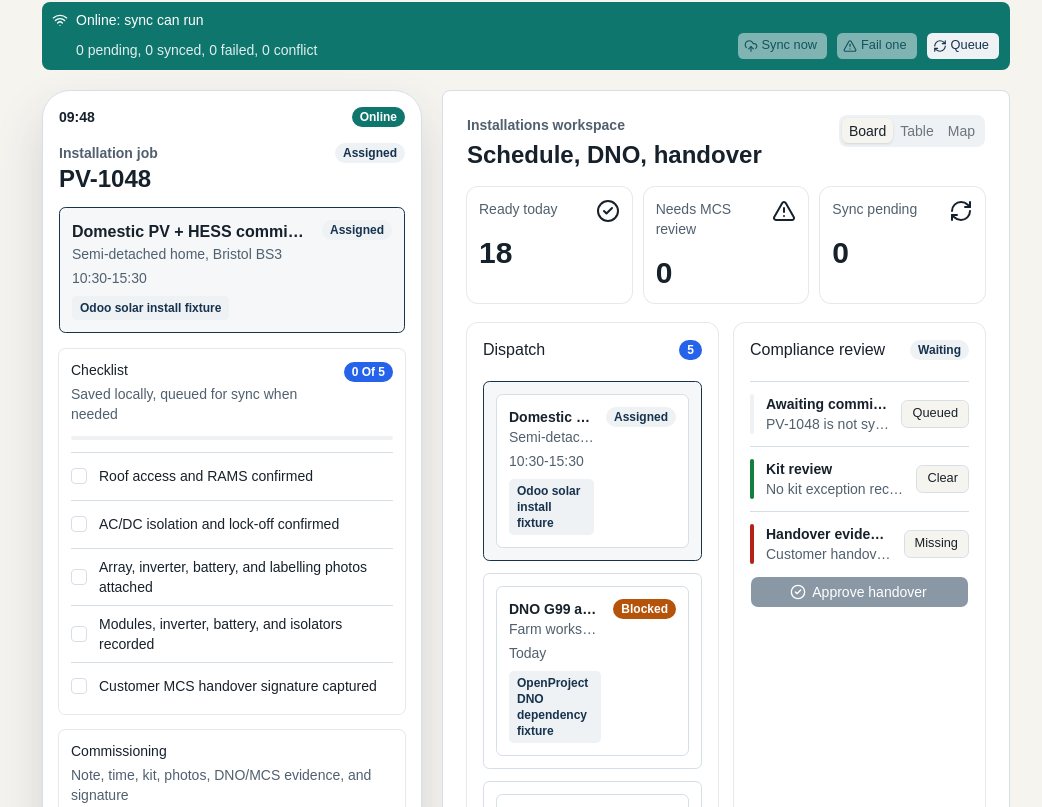
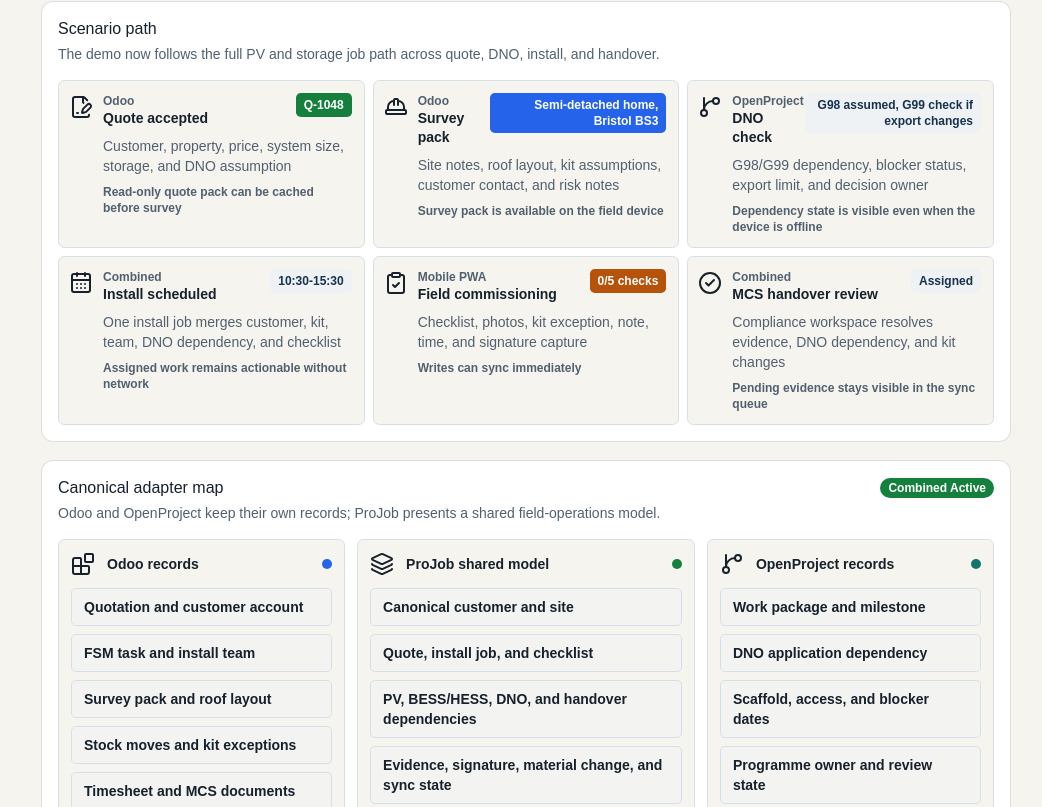
Before and after one commit to ajdench/ProJob-Wiki, a React (Vite) app in the folder experiments/projob-ui-spike/: page / in a window 1280 px wide. Shown: the part 853-1660 px from the top of the page, without its empty margins (238-1280 px from the left). Built offline with nearby package versions, Linux system fonts and the light colour scheme.

Commit message:
Add scenario path and adapter map

```diff
--- a/experiments/projob-ui-spike/src/App.tsx
+++ b/experiments/projob-ui-spike/src/App.tsx
@@ -373,6 +373,10 @@
 
           <QuoteWorkflow fieldJob={fieldJob} onConvertQuote={convertQuoteToJob} quote={quote} />
 
+          <ScenarioPath fieldJob={fieldJob} offlineMode={offlineMode} quote={quote} />
+
+          <AdapterMap sourceMode={sourceMode} />
+
           <SyncBanner
             offlineMode={offlineMode}
             queue={queue}
@@ -569,6 +573,230 @@
   )
 }
 
+function ScenarioPath({
+  fieldJob,
+  offlineMode,
+  quote,
+}: {
+  fieldJob: FieldJob
+  offlineMode: boolean
+  quote: QuoteRecord
+}) {
+  const quoteConverted = quote.status === 'Converted'
+  const commissioned =
+    fieldJob.status === 'Completed offline' || fieldJob.status === 'Ready for review' || fieldJob.status === 'Approved'
+  const approved = fieldJob.status === 'Approved'
+  const steps: Array<{
+    label: string
+    source: string
+    record: string
+    ui: string
+    offline: string
+    icon: LucideIcon
+    tone: StatusTone
+  }> = [
+    {
+      label: 'Quote accepted',
+      source: quote.source.includes('OpenProject') ? 'OpenProject' : 'Odoo',
+      record: quote.id,
+      ui: 'Customer, property, price, system size, storage, and DNO assumption',
+      offline: 'Read-only quote pack can be cached before survey',
+      icon: FileSignature,
+      tone: 'success',
+    },
+    {
+      label: 'Survey pack',
+      source: 'Odoo',
+      record: quote.site,
+      ui: 'Site notes, roof layout, kit assumptions, customer contact, and risk notes',
+      offline: 'Survey pack is available on the field device',
+      icon: HardHat,
+      tone: quoteConverted ? 'success' : 'info',
+    },
+    {
+      label: 'DNO check',
+      source: 'OpenProject',
+      record: quote.dno,
+      ui: 'G98/G99 dependency, blocker status, export limit, and decision owner',
+      offline: 'Dependency state is visible even when the device is offline',
+      icon: GitBranch,
+      tone: quoteConverted ? 'sync' : 'neutral',
+    },
+    {
+      label: 'Install scheduled',
+      source: 'Combined',
+      record: fieldJob.window,
+      ui: 'One install job merges customer, kit, team, DNO dependency, and checklist',
+      offline: 'Assigned work remains actionable without network',
+      icon: CalendarDays,
+      tone: fieldJob.status === 'Assigned' ? 'neutral' : 'sync',
+    },
+    {
+      label: 'Field commissioning',
+      source: 'Mobile PWA',
+      record: `${fieldJob.checklist.filter((row) => row.checked).length}/${fieldJob.checklist.length} checks`,
+      ui: 'Checklist, photos, kit exception, note, time, and signature capture',
+      offline: offlineMode ? 'Writes queue locally until sync can run' : 'Writes can sync immediately',
+      icon: ClipboardCheck,
+      tone: commissioned ? 'success' : 'warning',
+    },
+    {
+      label: 'MCS handover review',
+      source: 'Combined',
+      record: fieldJob.status,
+      ui: 'Compliance workspace resolves evidence, DNO dependency, and kit changes',
+      offline: 'Pending evidence stays visible in the sync queue',
+      icon: CheckCircle2,
+      tone: approved ? 'success' : commissioned ? 'info' : 'neutral',
+    },
+  ]
+
+  return (
+    <Card className="mb-5">
+      <CardHeader>
+        <CardTitle>Scenario path</CardTitle>
+        <CardDescription>
+          The demo now follows the full PV and storage job path across quote, DNO, install, and handover.
+        </CardDescription>
+      </CardHeader>
+      <CardContent className="grid gap-2 md:grid-cols-2 xl:grid-cols-3">
+        {steps.map((step) => (
+          <ScenarioStep key={step.label} step={step} />
+        ))}
+      </CardContent>
+    </Card>
+  )
+}
+
+function ScenarioStep({
+  step,
+}: {
+  step: {
+    label: string
+    source: string
+    record: string
+    ui: string
+    offline: string
+    icon: LucideIcon
+    tone: StatusTone
+  }
+}) {
+  const Icon = step.icon
+
+  return (
+    <div className="grid min-w-0 grid-cols-[1.25rem_minmax(0,1fr)] gap-x-3 gap-y-2 rounded-md border bg-background p-3">
+      <Icon aria-hidden="true" className="mt-0.5 justify-self-center" />
+      <div className="min-w-0">
+        <div className="grid min-w-0 gap-2 sm:grid-cols-[minmax(0,1fr)_auto] sm:items-start">
+          <div className="min-w-0">
+            <span className="block text-xs font-bold text-muted-foreground">{step.source}</span>
+            <strong className="block text-sm leading-snug break-words">{step.label}</strong>
+          </div>
+          <span
+            className={cn(
+              'max-w-full rounded-sm px-2 py-1 text-xs font-bold break-words sm:max-w-44 sm:justify-self-end sm:text-right',
+              statusBadgeClass(step.tone),
+            )}
+          >
+            {step.record}
+          </span>
+        </div>
+        <span className="mt-2 block text-sm text-muted-foreground break-words">{step.ui}</span>
+        <span className="mt-2 block text-xs font-semibold text-muted-foreground break-words">{step.offline}</span>
+      </div>
+    </div>
+  )
+}
+
+function AdapterMap({ sourceMode }: { sourceMode: DemoSourceMode }) {
+  const sourceLabel = sourceOptions.find((option) => option.value === sourceMode)?.label ?? sourceMode
+
+  return (
+    <Card className="mb-5" id="resources">
+      <CardHeader>
+        <CardTitle>Canonical adapter map</CardTitle>
+        <CardDescription>
+          Odoo and OpenProject keep their own records; ProJob presents a shared field-operations model.
+        </CardDescription>
+        <CardAction>
+          <StatusChip tone={sourceMode === 'combined' ? 'success' : 'info'}>
+            {sourceMode === 'combined' ? 'Combined active' : `${sourceLabel} view`}
+          </StatusChip>
+        </CardAction>
+      </CardHeader>
+      <CardContent className="grid items-start gap-3 xl:grid-cols-[minmax(220px,0.85fr)_minmax(260px,1fr)_minmax(220px,0.85fr)]">
+        <AdapterColumn
+          icon={Blocks}
+          items={[
+            'Quotation and customer account',
+            'FSM task and install team',
+            'Survey pack and roof layout',
+            'Stock moves and kit exceptions',
+            'Timesheet and MCS documents',
+          ]}
+          label="Odoo records"
+          tone={sourceMode === 'openproject' ? 'neutral' : 'info'}
+        />
+        <AdapterColumn
+          icon={Layers3}
+          items={[
+            'Canonical customer and site',
+            'Quote, install job, and checklist',
+            'PV, BESS/HESS, DNO, and handover dependencies',
+            'Evidence, signature, material change, and sync state',
+            'One mobile and desktop UI vocabulary',
+          ]}
+          label="ProJob shared model"
+          tone="success"
+        />
+        <AdapterColumn
+          icon={GitBranch}
+          items={[
+            'Work package and milestone',
+            'DNO application dependency',
+            'Scaffold, access, and blocker dates',
+            'Programme owner and review state',
+            'Handover milestone and exceptions',
+          ]}
+          label="OpenProject records"
+          tone={sourceMode === 'odoo' ? 'neutral' : 'sync'}
+        />
+      </CardContent>
+    </Card>
+  )
+}
+
+function AdapterColumn({
+  icon: Icon,
+  items,
+  label,
+  tone,
+}: {
+  icon: LucideIcon
+  items: string[]
+  label: string
+  tone: StatusTone
+}) {
+  return (
+    <div className="grid min-w-0 gap-3 rounded-md border bg-background p-3">
+      <div className="flex items-center justify-between gap-3">
+        <div className="flex min-w-0 items-center gap-3">
+          <Icon aria-hidden="true" className="shrink-0" />
+          <strong className="block break-words">{label}</strong>
+        </div>
+        <span className={cn('size-2.5 shrink-0 rounded-full', statusRailClass(tone))} aria-hidden="true" />
+      </div>
+      <div className="grid gap-2">
+        {items.map((item) => (
+          <div className="rounded-sm border bg-muted/40 px-3 py-2 text-sm font-semibold break-words" key={item}>
+            {item}
+          </div>
+        ))}
+      </div>
+    </div>
+  )
+}
+
 function Sidebar({
   offlineMode,
   queueCounts,
@@ -640,6 +868,7 @@
         'mb-5 border-0 pb-2.5 text-white',
         offlineMode ? 'bg-[var(--projob-warning)]' : 'bg-[var(--projob-sync)]',
       )}
+      id="sync-queue"
     >
       {offlineMode ? <WifiOff /> : <Wifi />}
       <AlertTitle>{offlineMode ? 'Offline mode: writes are staying local' : 'Online: sync can run'}</AlertTitle>
@@ -831,7 +1060,7 @@
   onSelectJob: (id: string) => void
 }) {
   return (
-    <section aria-label="Office desktop prototype" className="min-w-0 rounded-lg border bg-card p-4 lg:p-6">
+    <section aria-label="Office desktop prototype" className="min-w-0 rounded-lg border bg-card p-4 lg:p-6" id="schedule">
       <Tabs defaultValue="board" className="gap-0">
         <div className="flex flex-col gap-4 md:flex-row md:items-start md:justify-between">
           <div className="min-w-0">
```
Also changed, not shown: 1 other file (tests, documents, lock files or other folders).
